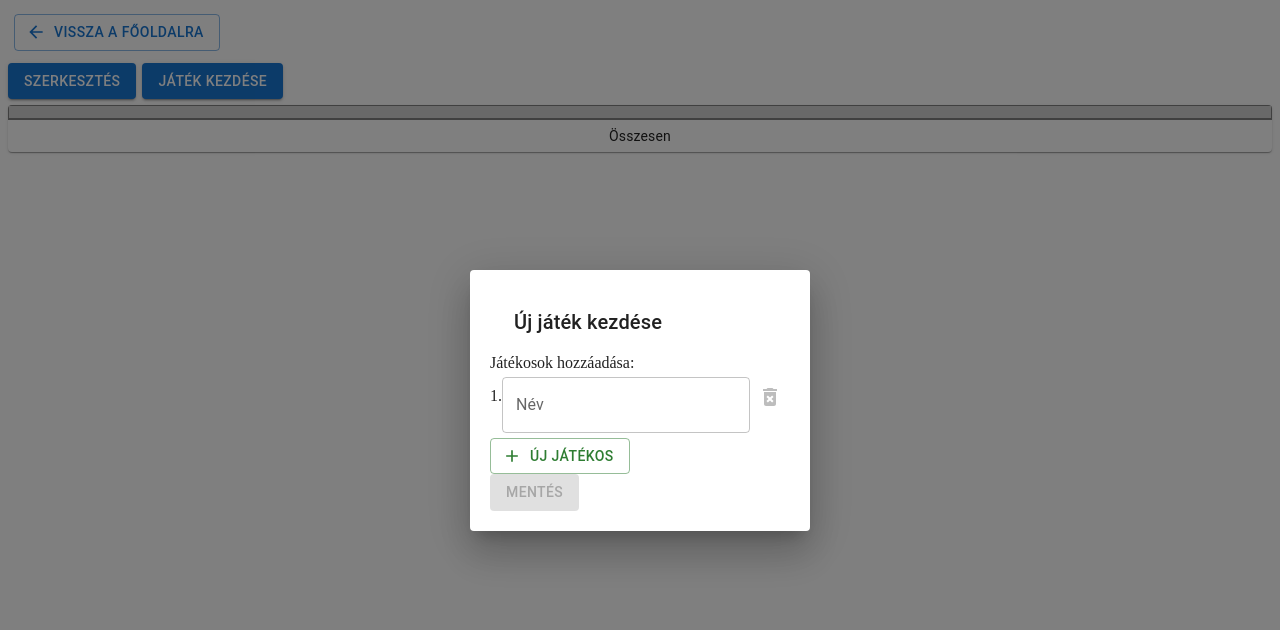
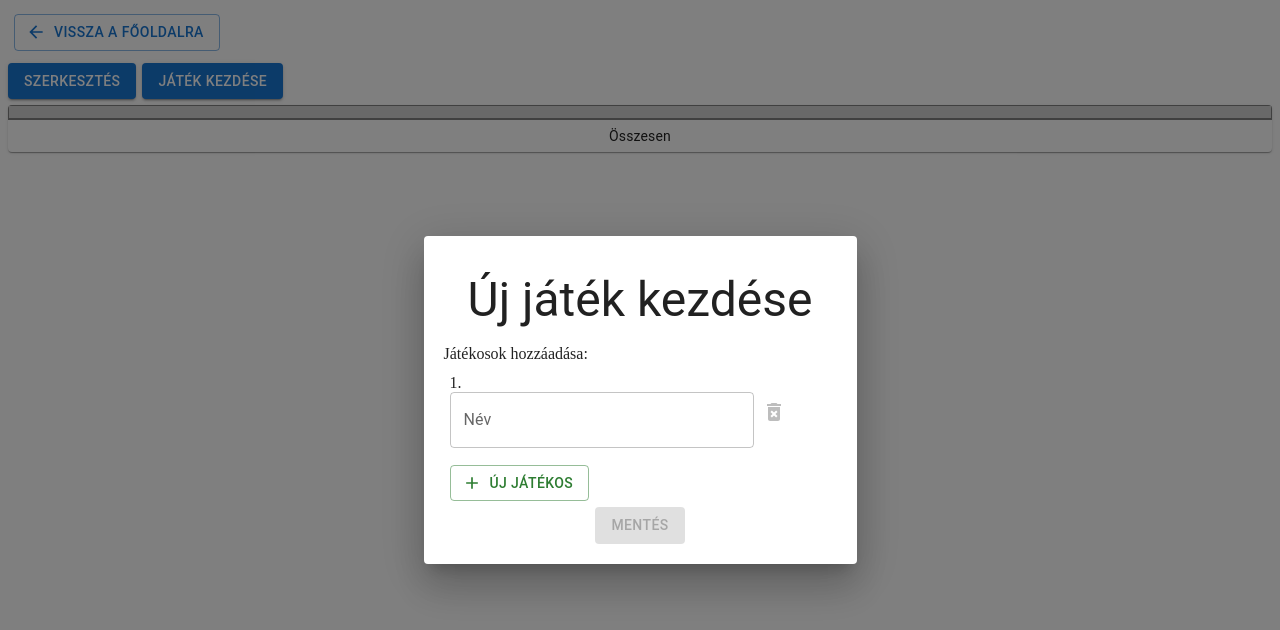
Before and after one commit to dbajnok99/rikiki, a Next.js app: page /game in a window 1280 px wide. Shown: the top 630 px of the page. Built offline with nearby package versions, Linux system fonts and the light colour scheme.

Commit message:
feat: more design changes

```diff
--- a/screens/game/PlayersDialog.tsx
+++ b/screens/game/PlayersDialog.tsx
@@ -79,11 +79,17 @@ const PlayersDialog = ({
     const [value, setValue] = useState(player.playerName);
 
     return (
-      <div style={{ width: "100%", marginBlock: "5px" }} key={"test_" + index}>
+      <div
+        className="inputLine"
+        style={{ marginBlock: "5px" }}
+        key={"test_" + index}
+      >
         {index + 1 || 1}.
+        <div>
           <TextField
             label="Név"
             variant="outlined"
+            style={{ width: "80%" }}
             value={value}
             onChange={(e) => setValue(e.target.value)}
             onBlur={(e) =>
@@ -105,6 +111,7 @@ const PlayersDialog = ({
             <DeleteForeverIcon />
           </IconButton>
         </div>
+      </div>
     );
   };
   return (
@@ -116,7 +123,9 @@ const PlayersDialog = ({
           alignContent: "center",
         }}
       >
-        <DialogTitle>Új játék kezdése</DialogTitle>
+        <DialogTitle align="center" variant="h3">
+          Új játék kezdése
+        </DialogTitle>
         Játékosok hozzáadása:
         {game.players.length == 0 ? (
           <div key={0}>
@@ -138,13 +147,18 @@ const PlayersDialog = ({
           color="success"
           onClick={newLine}
           startIcon={<AddOutlinedIcon />}
+          style={{ margin: "6px" }}
         >
           Új játékos
         </Button>
         <br />
+        <div
+          style={{ display: "flex", width: "100%", justifyContent: "center" }}
+        >
           <Button variant="contained" onClick={handleClose} disabled={!correct}>
             Mentés
           </Button>
+        </div>
       </div>
     </Dialog>
   );
```
Lines whose indentation alone changed are shown as unchanged.
